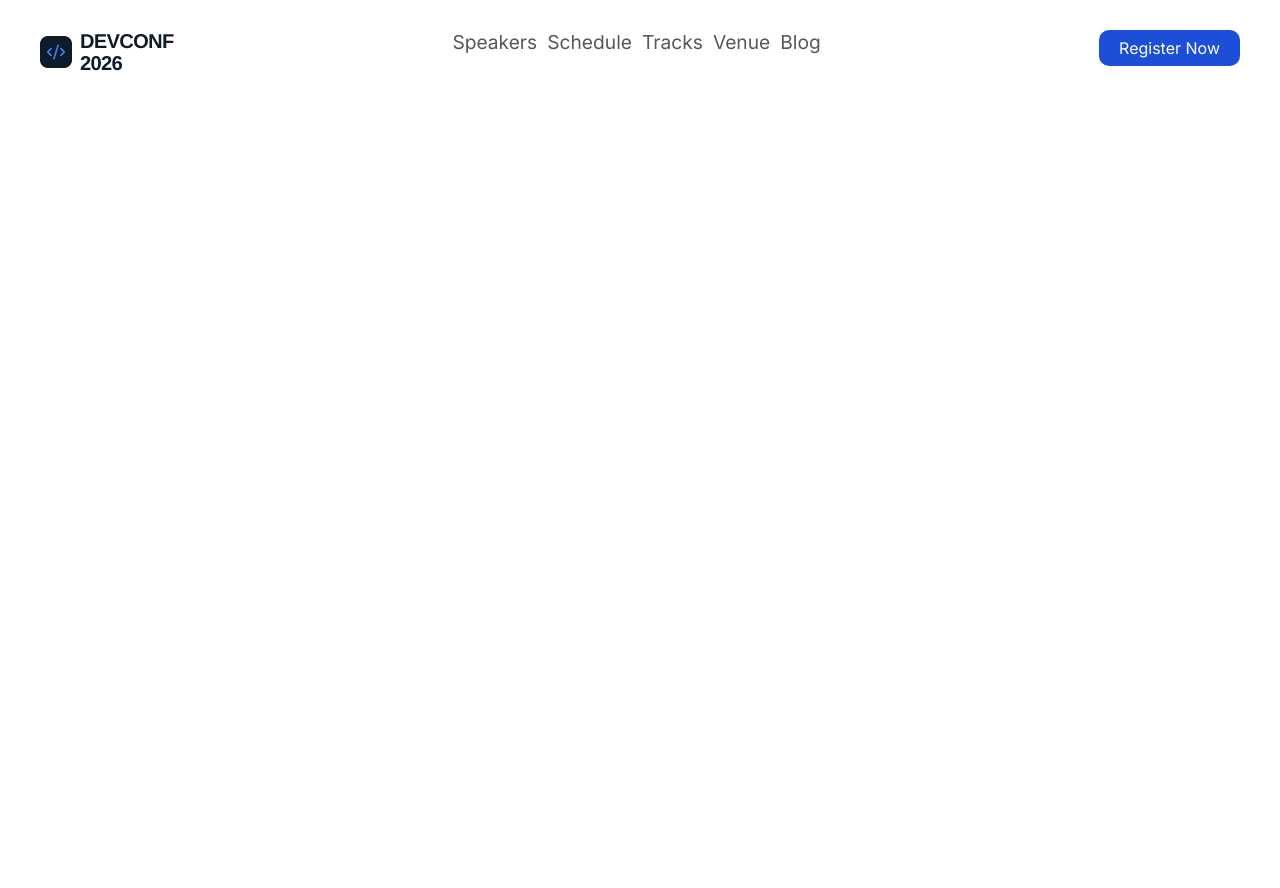
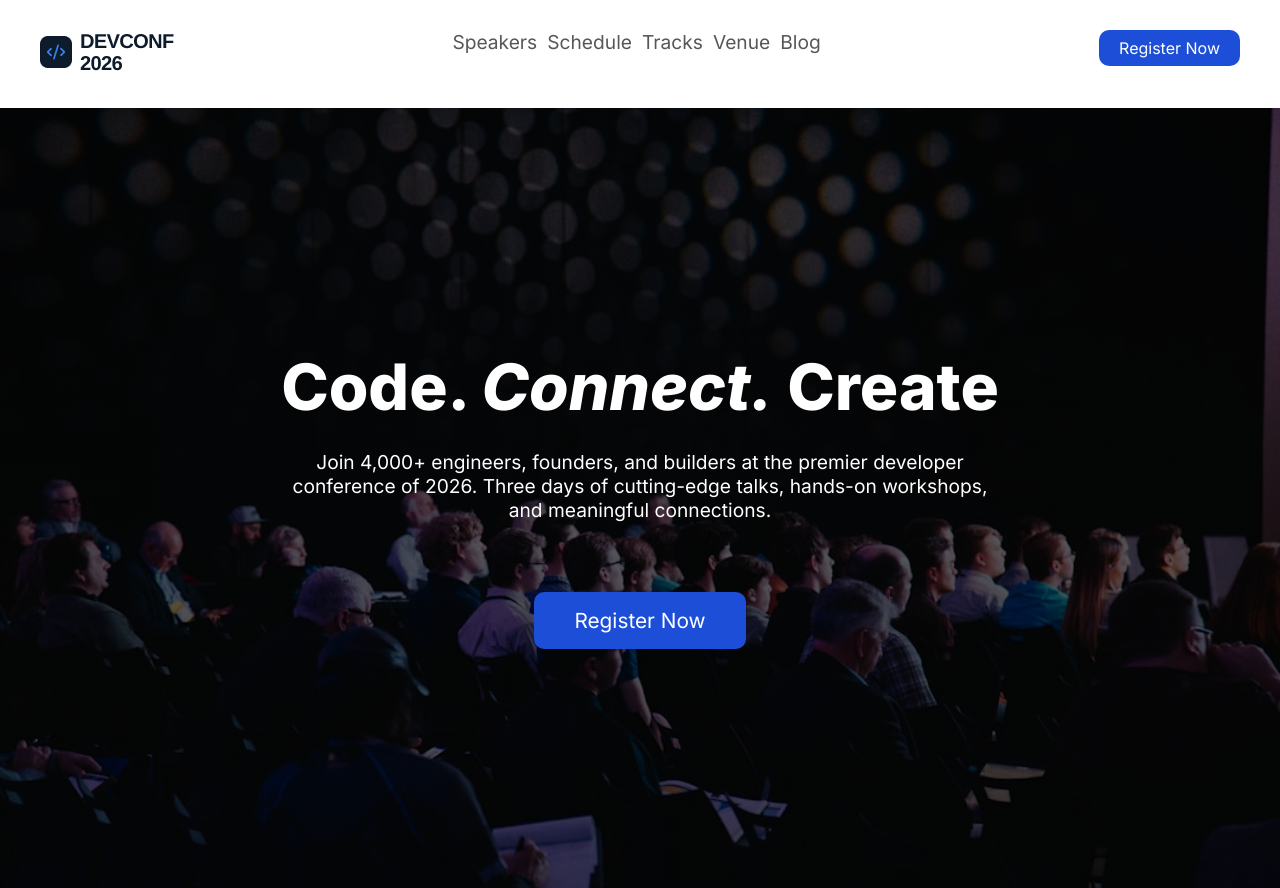
Before and after one commit to hossainahmad/A01-DevConf, a plain HTML site: page index.html in a window 1280 px wide. Before the commit the page ends 800 px from the top, so only its background shows below. Drawn offline with Linux system fonts and the light colour scheme.

Commit message:
Hero Section Added with CSS

```diff
--- a/index.html
+++ b/index.html
@@ -7,9 +7,11 @@
     <title>Developers Conference 2026</title>
     <link rel="stylesheet" href="styles/style.css">
     <!-- Google Fonts -->
-     <link rel="preconnect" href="https://fonts.googleapis.com">
-<link rel="preconnect" href="https://fonts.gstatic.com" crossorigin>
-<link href="https://fonts.googleapis.com/css2?family=Inter:ital,opsz,wght@0,14..32,100..900;1,14..32,100..900&display=swap" rel="stylesheet">
+    <link rel="preconnect" href="https://fonts.googleapis.com">
+    <link rel="preconnect" href="https://fonts.gstatic.com" crossorigin>
+    <link
+        href="https://fonts.googleapis.com/css2?family=Inter:ital,opsz,wght@0,14..32,100..900;1,14..32,100..900&display=swap"
+        rel="stylesheet">
 </head>
 
 <body>
@@ -30,15 +32,26 @@
                     <li><a href="#">Blog</a></li>
                 </ul>
             </div>
-            <div >
+            <div>
                 <button class="common-btn">Register Now</button>
             </div>
         </nav>
     </header>
     <!-- Navigation Section End -->
-    <main>
 
-    </main>
+    <!-- Hero/Banner Section Start -->
+
+    <section class="hero-container">
+        <div class="hero-content">
+            <h1>Code. <em>Connect.</em> Create</h1>
+            <p>Join 4,000+ engineers, founders, and builders at the premier developer <br> conference of 2026. Three days of
+                cutting-edge talks,
+                hands-on workshops, <br> and meaningful connections.</p>
+                <button class="common-btn hero-btn">Register Now</button>
+        </div>
+    </section>
+
+    <!-- Hero Section End -->
 
 </body>
 
--- a/styles/style.css
+++ b/styles/style.css
@@ -40,3 +40,39 @@ ul li a{
     margin-top: 8px;
 
 }
+
+/* Hero Section Start */
+
+.hero-container{
+    width: 100%;
+    height: 780px;
+    background: linear-gradient(rgba(0,0,0,.65), rgba(0,0,0,.65)),
+        url("../assets/banner.jpg");;
+    background-size: cover;
+    background-position:top;
+    display: flex;
+    justify-content:center;
+    align-items:center;
+    color: white;
+}
+.hero-content{
+    display: flex;
+    flex-direction: column;
+    align-items: center;
+}
+.hero-container h1{
+    font-size: 4rem;
+    font-weight:800;
+    margin-bottom: 25px;
+}
+.hero-container p{
+    font-size: 1.2rem;
+    text-align: center;
+    margin-bottom:50px;
+}
+.hero-btn{
+    font-size: 1.3rem;
+    text-align: center;
+    margin-top: 20px;
+    padding: 16px 40px;
+}
```
